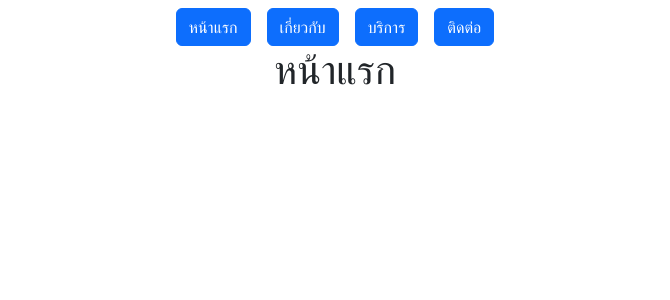
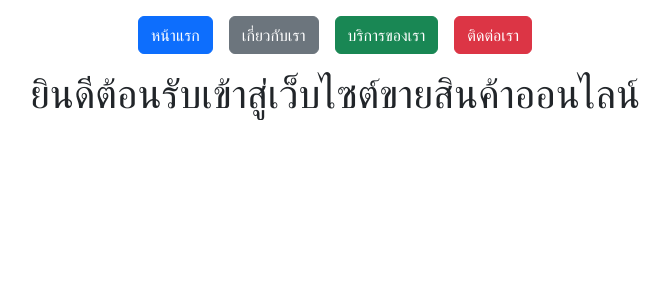
Before and after one commit to Khaoseekakun/frontend, a Next.js app: page / in a window 1280 px wide. Shown: the top 300 px of the page, without its empty margins (305-975 px from the left). Built offline with nearby package versions, Linux system fonts and the light colour scheme.

Commit message:
update navication bar

```diff
--- a/src/app/components/Navication.js
+++ b/src/app/components/Navication.js
@@ -3,10 +3,10 @@ import Link from "next/link";
 export default function NavicationBar() {
     return (
         <center>
-            <Link className="btn btn-primary mx-2 mt-2" href="/">หน้าแรก</Link>
-            <Link className="btn btn-primary mx-2 mt-2" href="/about">เกี่ยวกับ</Link>
-            <Link className="btn btn-primary mx-2 mt-2" href="/service">บริการ</Link>
-            <Link className="btn btn-primary mx-2 mt-2" href="/contact">ติดต่อ</Link>
+            <Link className="btn btn-primary mx-2 my-3" href="/">หน้าแรก</Link>
+            <Link className="btn btn-secondary mx-2 my-3" href="/about">เกี่ยวกับเรา</Link>
+            <Link className="btn btn-success mx-2 my-3" href="/service">บริการของเรา</Link>
+            <Link className="btn btn-danger mx-2 my-3" href="/contact">ติดต่อเรา</Link>
         </center>
     )
 }
--- a/src/app/page.js
+++ b/src/app/page.js
@@ -4,7 +4,7 @@ export default function Home() {
     <>
       <NavicationBar />
       <center>
-        <h1>หน้าแรก</h1>
+        <h1>ยินดีต้อนรับเข้าสู่เว็บไซต์ขายสินค้าออนไลน์</h1>
       </center>
     </>
   );
```
